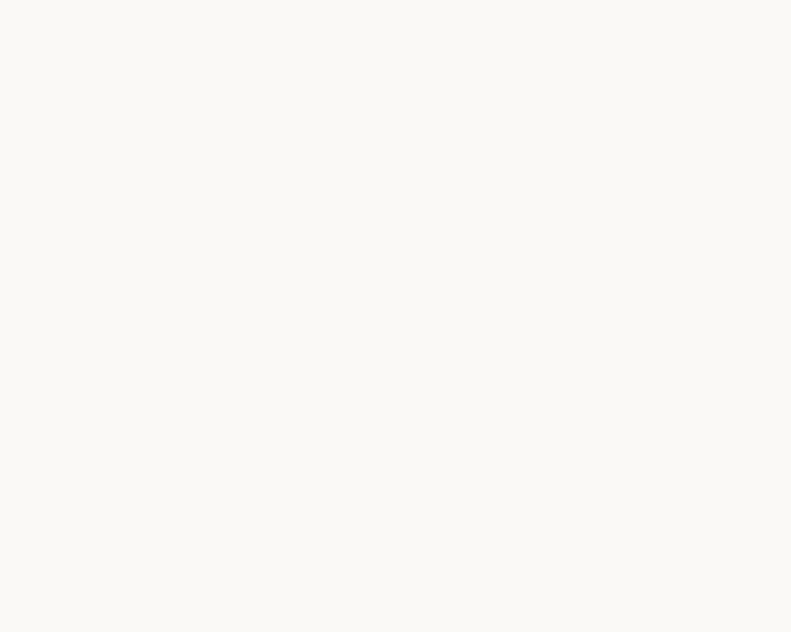
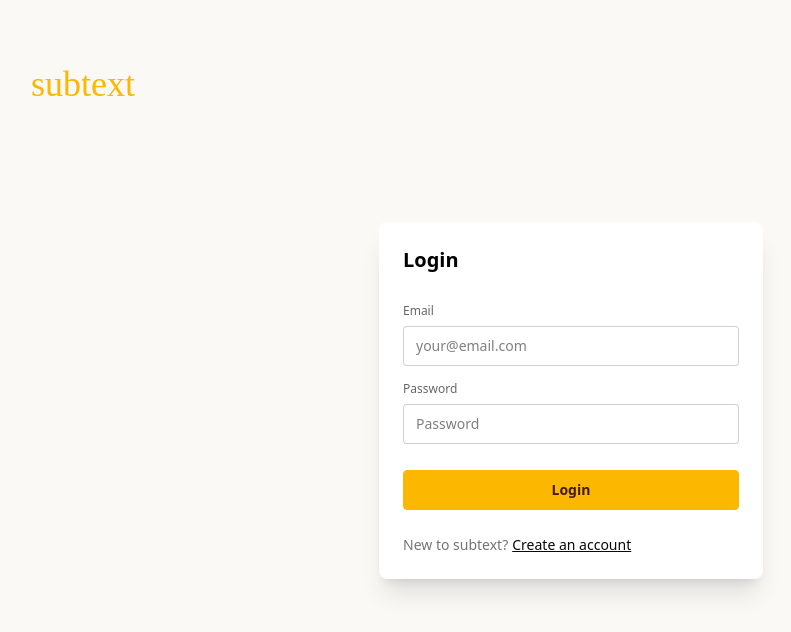
Before and after one commit to ivan-chan-1/subtext, a React (Vite) app in the folder frontend/: page /login in a window 1280 px wide. Before the commit this address had no page. Shown: the top 632 px of the page, without its empty margins (69-860 px from the left). Built offline with nearby package versions, Linux system fonts and the light colour scheme; a web font is replaced by a local one.

Commit message:
implemented frontend for login

```diff
--- a/frontend/src/App.tsx
+++ b/frontend/src/App.tsx
@@ -3,6 +3,8 @@ import LandingPage from './pages/LandingPage'
 import LoadingPage from './pages/LoadingPage'
 import TranscriptPage from './pages/TranscriptPage'
 import { QueryClient, QueryClientProvider } from '@tanstack/react-query'
+import LoginPage from './pages/LoginPage'
+import UserPage from './pages/UserPage'
 
 const queryClient = new QueryClient()
 
@@ -13,6 +15,8 @@ function App() {
         <BrowserRouter>
           <Routes>
             <Route path="/" element={<LandingPage />} />
+            <Route path="/login" element={<LoginPage />} />
+            <Route path="/user" element={<UserPage />} />
             <Route path="/load" element={<LoadingPage />} />
             <Route path="/transcript/:vidId" element={<TranscriptPage />} />
           </Routes>
--- a/frontend/src/components/LinkInput.tsx
+++ b/frontend/src/components/LinkInput.tsx
@@ -19,11 +19,11 @@ const LinkInput = ({onChange}: {onChange: React.Dispatch<React.SetStateAction<Co
         type="url"
         required
         placeholder={LINK_PLACEHOLDER}
-        // pattern="^(https?:\/\/)?(www\.)?youtube\.com\/watch\?v=.*$"
-        // title="Must be valid URL"
+        // pattern={PATTERN}
         className="input w-96 rounded-full"
         onChange={(e) => handleChange(e)}
       />
+      {/* <div className="validator-hint hidden">Must be valid Youtube URL</div> */}
     </div>
   )
 }
--- /dev/null
+++ b/frontend/src/components/LoginForm.tsx
@@ -0,0 +1,61 @@
+import { useState } from "react";
+
+const LoginForm = () => {
+  const [newUser, setNewUser] = useState<boolean>(false);
+  const handleNewUserClick = () => {
+    setNewUser(!newUser);
+  };
+
+  return (
+    <div className="card bg-base-100 w-96 shadow-xl">
+      <div className="card-body flex flex-col">
+        <h1 className="text-xl font-semibold mb-4">{newUser ? "Create an Account": "Login"}</h1>
+        <form className="fieldset bg-base-100 w-full p-0">
+          <fieldset className="fieldset">
+            <label className="label">Email</label>
+            <input
+              type="email"
+              className="input validator w-full"
+              placeholder="your@email.com"
+              required
+            />
+            <p className="validator-hint hidden">Required</p>
+          </fieldset>
+
+          <label className="fieldset">
+            <span className="label">Password</span>
+            <input
+              type="password"
+              className="input validator w-full"
+              placeholder="Password"
+              required
+              pattern="(?=.*\d)(?=.*[a-z])(?=.*[A-Z]).{8,}"
+              title="Must be more than 8 characters, including number, lowercase letter, uppercase letter"
+            />
+            <span className="validator-hint hidden">
+              Must be more than 8 characters, including
+              <br />
+              At least one number
+              <br />
+              At least one lowercase letter
+              <br />
+              At least one uppercase letter
+            </span>
+          </label>
+
+          <button className="btn btn-primary mt-4" type="submit">
+            {newUser ? "Create": "Login"}
+          </button>
+        </form>
+        <div className="flex gap-1 mt-4">
+          <span className="text-base-content opacity-60">
+            {newUser ? "Have an account?" : "New to subtext?"}
+          </span>
+          <a className="link link-neutral" onClick={handleNewUserClick}>{newUser ? "Log in" : "Create an account"}</a>
+        </div>
+      </div>
+    </div>
+  );
+};
+
+export default LoginForm;
--- a/frontend/src/components/NavBar.tsx
+++ b/frontend/src/components/NavBar.tsx
@@ -1,13 +1,19 @@
+import { useState } from "react";
 import { useNavigate } from "react-router-dom";
 
-const NavBar = () => {
+const NavBar = ({ showMenu }: { showMenu: boolean }) => {
+  const [loggedIn, setLoggedIn] = useState<boolean>(true);
   const navigate = useNavigate();
   const handleHomeClick = () => {
     navigate("/");
   };
 
   const handleLoginClick = () => {
-    navigate("/");
+    navigate("/login");
+  };
+
+  const handleProfileClick = () => {
+    navigate("/user");
   };
 
   return (
@@ -18,17 +24,18 @@ const NavBar = () => {
       </div>
 
       {/* Menu Bar */}
+      {showMenu && (
         <div className="card card-xs bg-base-100 shadow-2xl w-auto rounded-full">
-        <div className="card-body flex flex-row gap-4">
+          <div className="card-body flex flex-row">
             {/* Home Button */}
-          <button className="btn btn-circle btn-ghost">
+            <button className="btn btn-circle">
               <svg
                 xmlns="http://www.w3.org/2000/svg"
                 fill="none"
                 viewBox="0 0 24 24"
                 strokeWidth="1.5"
                 stroke="currentColor"
-              className="size-6"
+                className="size-7"
               >
                 <path
                   strokeLinecap="round"
@@ -44,11 +51,19 @@ const NavBar = () => {
                 className="btn btn-md btn-primary rounded-full"
                 onClick={handleLoginClick}
               >
-              Login
+                Sign In
               </button>
             </div>
+
+            {/* Profile */}
+            {loggedIn && <div className="avatar avatar-placeholder" onClick={handleProfileClick}>
+              <div className="bg-primary text-primary-content w-10 rounded-full">
+                <span className="text-lg">D</span>
+              </div>
+            </div>}
           </div>
         </div>
+      )}
     </div>
   );
 };
--- a/frontend/src/index.css
+++ b/frontend/src/index.css
@@ -49,6 +49,7 @@ body {
 }
 
 .animated-link {
+  text-decoration: none;
   box-shadow: inset 0 0 0 0 oklch(92.4% 0.12 95.746);
   transition: box-shadow 0.2s;
 
@@ -57,10 +58,6 @@ body {
   }
 }
 
-a {
-  text-decoration: none;
-}
-
 .logo-font {
   font-family: "Bagel Fat One";
   font-size: 36px;
--- a/frontend/src/pages/LandingPage.tsx
+++ b/frontend/src/pages/LandingPage.tsx
@@ -8,7 +8,7 @@ const LandingPage = () => {
     <Page>
       <div className="relative min-h-screen">
         <div className="absolute top-15 w-full">
-          <NavBar />
+          <NavBar showMenu />
         </div>
         <div className="flex flex-col justify-center items-center min-h-screen">
           <TextRotate />
--- /dev/null
+++ b/frontend/src/pages/LoginPage.tsx
@@ -0,0 +1,20 @@
+import LoginForm from "../components/LoginForm"
+import NavBar from "../components/NavBar"
+import Page from "../components/Page"
+
+const LoginPage = () => {
+  return (
+    <Page>
+      <div className="relative min-h-screen">
+        <div className="absolute top-15 w-full">
+          <NavBar showMenu={false} />
+        </div>
+        <div className="flex flex-col justify-center items-center min-h-screen">
+          <LoginForm />
+        </div>
+      </div>
+    </Page>
+  )
+}
+
+export default LoginPage
--- /dev/null
+++ b/frontend/src/pages/UserPage.tsx
@@ -0,0 +1,36 @@
+import NavBar from "../components/NavBar"
+import Page from "../components/Page"
+
+const USER = "User"
+
+const UserPage = () => {
+
+  return (
+    <Page>
+      <NavBar showMenu/>
+      <h1 className="text-5xl">Hello, {USER}</h1>
+      <div>
+        <div className="card w-96 card-sm bg-base-100 shadow-lg">
+          <div className="card-body flex flex-col">
+            <h1 className="text-xl">Word</h1>
+
+            {/* Vocab Stats */}
+            <div className="flex items-center gap-1 justify-between w-full">
+              {/* Bookmark */}
+              <div className="flex items-center gap-1">
+                <svg xmlns="http://www.w3.org/2000/svg" fill="none" viewBox="0 0 24 24" strokeWidth={1.5} stroke="currentColor" className="size-6">
+                  <path strokeLinecap="round" strokeLinejoin="round" d="M17.593 3.322c1.1.128 1.907 1.077 1.907 2.185V21L12 17.25 4.5 21V5.507c0-1.108.806-2.057 1.907-2.185a48.507 48.507 0 0 1 11.186 0Z" />
+                </svg>
+                <p>3</p>
+              </div>
+
+              <span className="text-neutral-500 uppercase">Last SEEN: {"01/01/2025"}</span>
+            </div>
+          </div>
+        </div>
+      </div>
+    </Page>
+  )
+}
+
+export default UserPage
```
Lines whose indentation alone changed are shown as unchanged.
